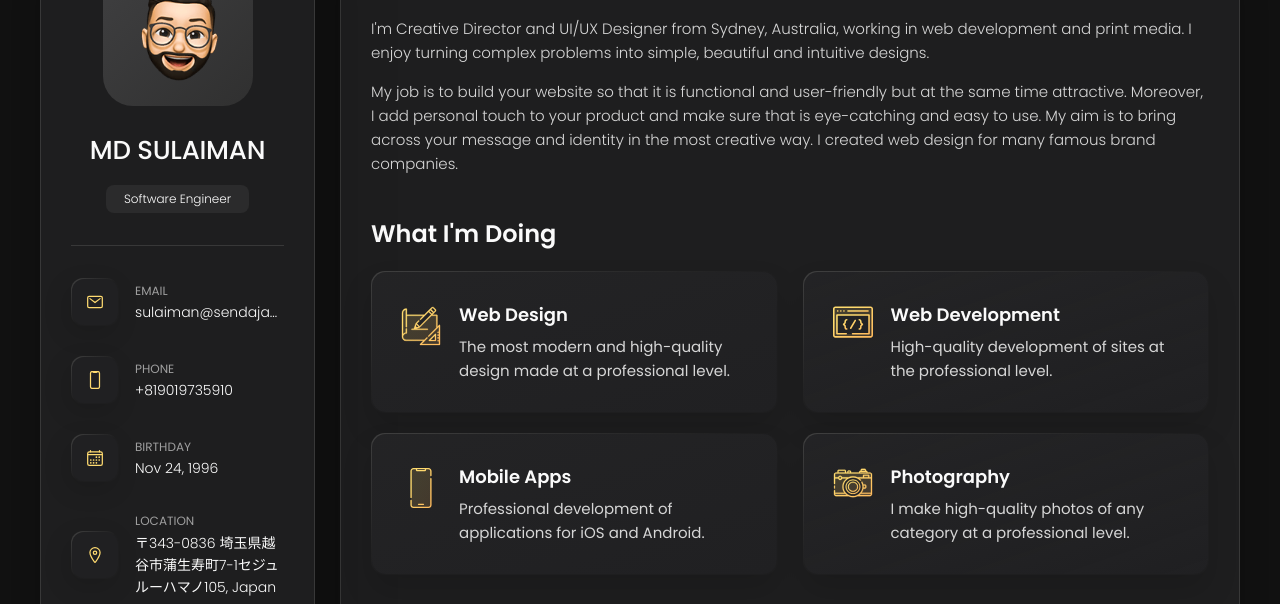
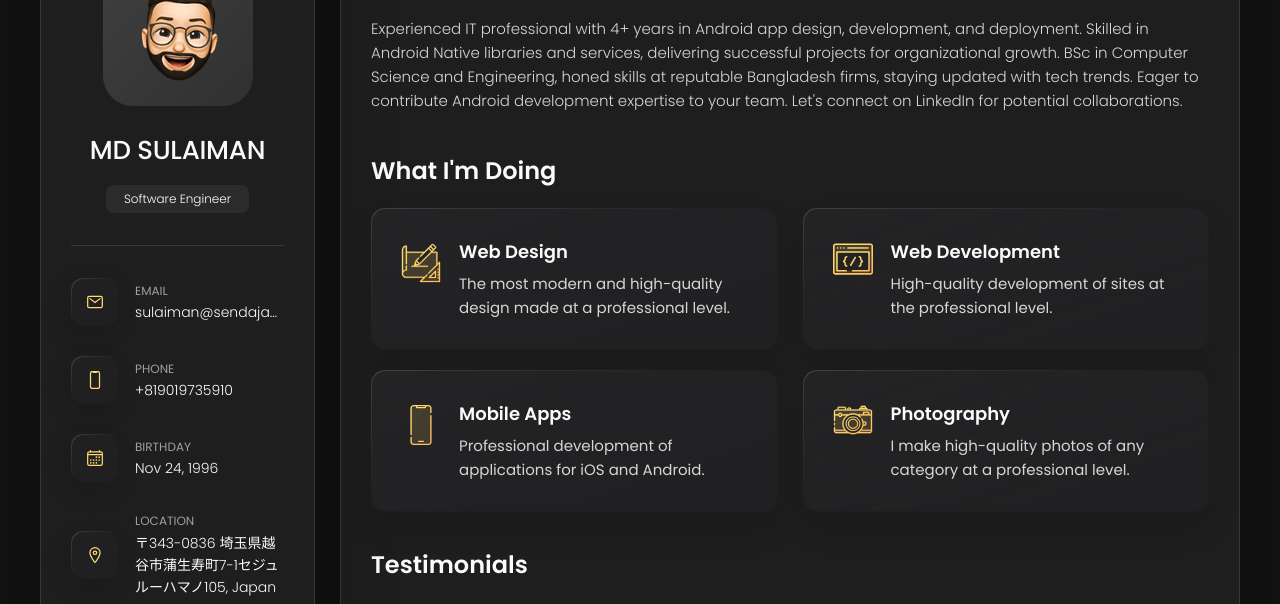
Before and after one commit to smensulaiman/sulaimansan.com, a plain HTML site: page index.html in a window 1280 px wide. Shown: the part 162-766 px from the top of the page. Drawn offline with nearby package versions, Linux system fonts and the light colour scheme.

Commit message:
about update

```diff
--- a/index.html
+++ b/index.html
@@ -189,17 +189,10 @@
 
         <section class="about-text">
           <p>
-            I'm Creative Director and UI/UX Designer from Sydney, Australia, working in web development and print media.
-            I enjoy
-            turning complex problems into simple, beautiful and intuitive designs.
-          </p>
-
-          <p>
-            My job is to build your website so that it is functional and user-friendly but at the same time attractive.
-            Moreover, I
-            add personal touch to your product and make sure that is eye-catching and easy to use. My aim is to bring
-            across your
-            message and identity in the most creative way. I created web design for many famous brand companies.
+            Experienced IT professional with 4+ years in Android app design, development, and deployment.
+            Skilled in Android Native libraries and services, delivering successful projects for organizational growth.
+            BSc in Computer Science and Engineering, honed skills at reputable Bangladesh firms, staying updated with tech trends.
+            Eager to contribute Android development expertise to your team. Let's connect on LinkedIn for potential collaborations.
           </p>
         </section>
 
```
